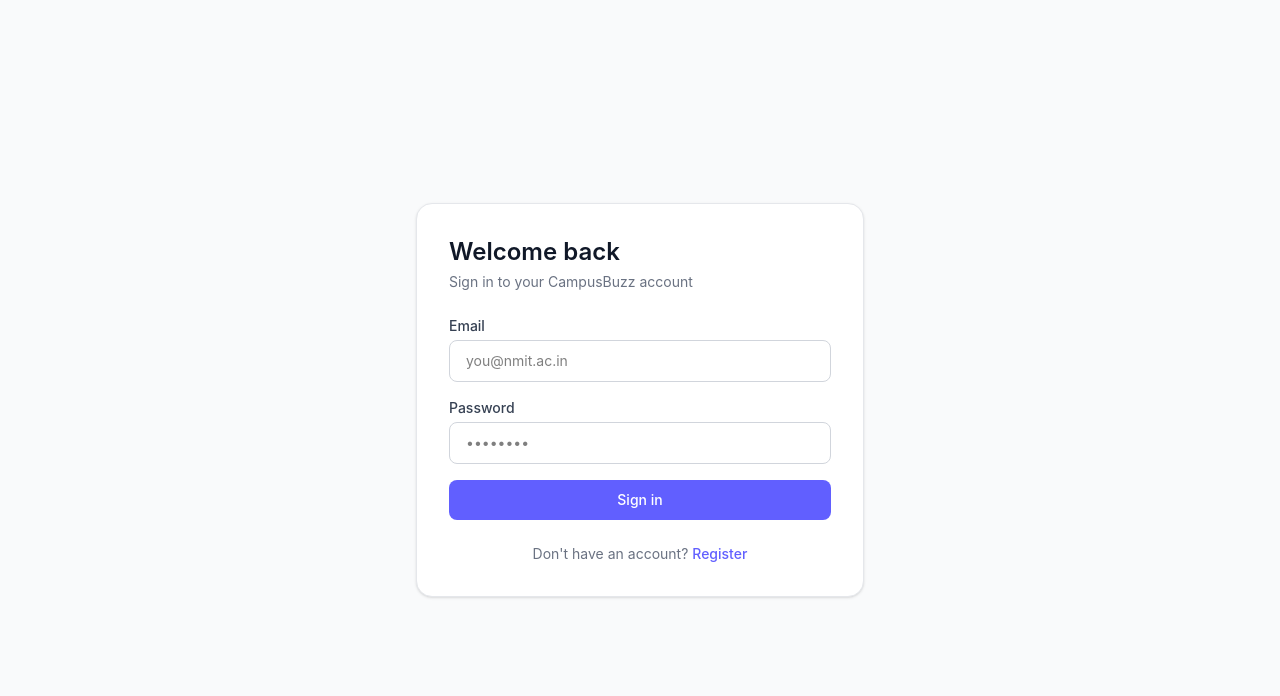
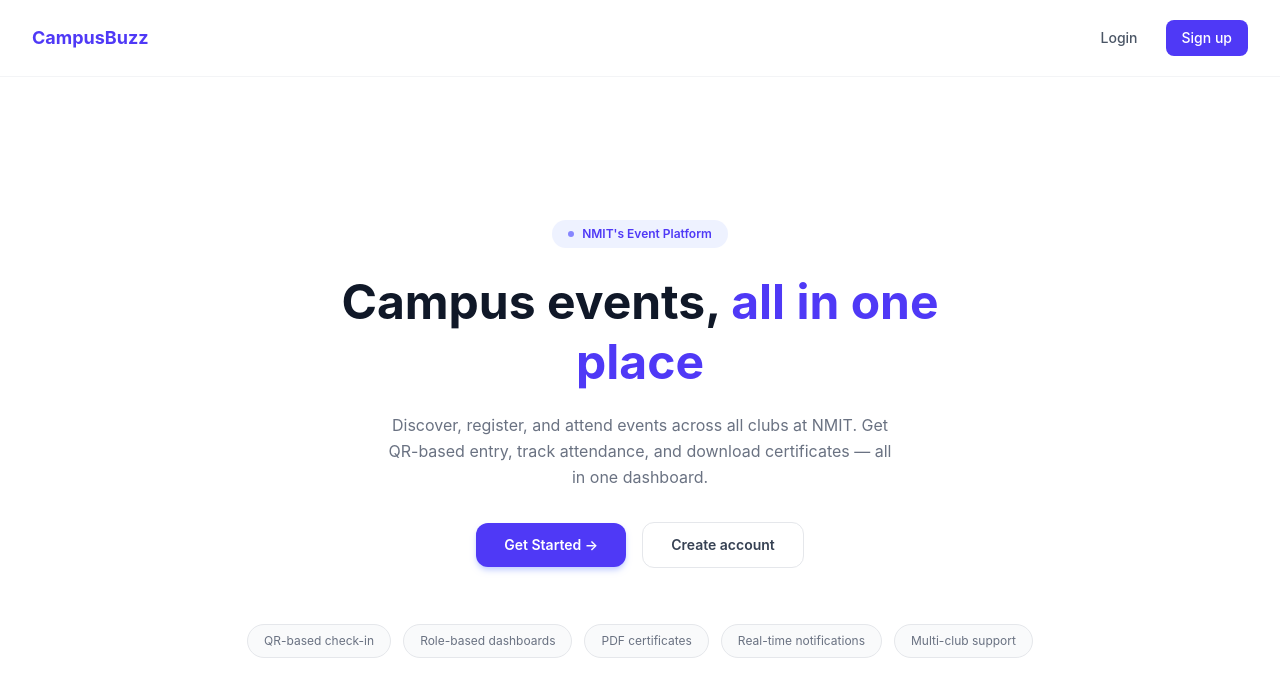
Before and after one commit to Deepanshu4m/campusbuzz, a React app in the folder frontend/: page / in a window 1280 px wide. Before the commit this address led to /login. Shown: the top 696 px of the page. Built offline with nearby package versions, Linux system fonts and the light colour scheme; the HTML template or start-up script is replaced by a standard one.

Commit message:
Enhance UI with animations, toast notifications, and skeleton loaders

```diff
--- a/frontend/package.json
+++ b/frontend/package.json
@@ -13,9 +13,11 @@
     "@reduxjs/toolkit": "^2.11.2",
     "@tailwindcss/vite": "^4.2.2",
     "axios": "^1.15.0",
+    "framer-motion": "^12.38.0",
     "html5-qrcode": "^2.3.8",
     "react": "^19.2.4",
     "react-dom": "^19.2.4",
+    "react-hot-toast": "^2.6.0",
     "react-redux": "^9.2.0",
     "react-router-dom": "^7.14.0",
     "socket.io-client": "^4.8.3",
--- a/frontend/src/App.jsx
+++ b/frontend/src/App.jsx
@@ -1,7 +1,9 @@
 import { BrowserRouter, Routes, Route, Navigate } from "react-router-dom";
 import { Provider } from "react-redux";
+import { Toaster } from "react-hot-toast";
 import { store } from "./redux/store.js";
 import ProtectedRoute from "./components/ProtectedRoute.jsx";
+import Hero from "./pages/Hero.jsx";
 import Login from "./pages/Login.jsx";
 import Register from "./pages/Register.jsx";
 import EventsPage from "./pages/EventsPage.jsx";
@@ -15,9 +17,12 @@
     <Provider store={store}>
       <BrowserRouter>
         <Routes>
+          {/* Public routes */}
+          <Route path="/" element={<Hero />} />
           <Route path="/login" element={<Login />} />
           <Route path="/register" element={<Register />} />
 
+          {/* Protected routes */}
           <Route element={<ProtectedRoute />}>
             <Route path="/events" element={<EventsPage />} />
             <Route path="/my-registrations" element={<MyRegistrations />} />
@@ -26,9 +31,21 @@
             <Route path="/attendance/:eventId" element={<AttendancePage />} />
           </Route>
 
-          <Route path="*" element={<Navigate to="/login" replace />} />
+          <Route path="*" element={<Navigate to="/" replace />} />
         </Routes>
       </BrowserRouter>
+      <Toaster
+        position="top-right"
+        toastOptions={{
+          duration: 3500,
+          style: {
+            borderRadius: "10px",
+            background: "#1e1e2e",
+            color: "#e2e8f0",
+            fontSize: "14px",
+          },
+        }}
+      />
     </Provider>
   );
 }
--- /dev/null
+++ b/frontend/src/components/ui/Skeleton.jsx
@@ -0,0 +1,38 @@
+const Skeleton = ({ className = "" }) => (
+  <div className={`animate-pulse bg-gray-200 rounded-md ${className}`} />
+);
+
+export const EventCardSkeleton = () => (
+  <div className="bg-white rounded-2xl border border-gray-200 shadow-sm overflow-hidden flex flex-col">
+    <Skeleton className="w-full h-40 rounded-none" />
+    <div className="p-4 flex flex-col gap-3">
+      <div className="flex justify-between">
+        <Skeleton className="h-3 w-20" />
+        <Skeleton className="h-3 w-14" />
+      </div>
+      <Skeleton className="h-5 w-3/4" />
+      <Skeleton className="h-3 w-1/2" />
+      <Skeleton className="h-3 w-full" />
+      <Skeleton className="h-3 w-4/5" />
+      <Skeleton className="h-9 w-full mt-2 rounded-lg" />
+    </div>
+  </div>
+);
+
+export const RegistrationCardSkeleton = () => (
+  <div className="bg-white rounded-2xl border border-gray-200 shadow-sm p-5 flex flex-col gap-3">
+    <div className="flex justify-between">
+      <div className="flex flex-col gap-2 flex-1">
+        <Skeleton className="h-5 w-2/3" />
+        <Skeleton className="h-3 w-1/3" />
+        <div className="flex gap-2 mt-1">
+          <Skeleton className="h-5 w-20 rounded-full" />
+          <Skeleton className="h-5 w-16 rounded-full" />
+        </div>
+      </div>
+      <Skeleton className="h-4 w-16" />
+    </div>
+  </div>
+);
+
+export default Skeleton;
--- a/frontend/src/pages/EventsPage.jsx
+++ b/frontend/src/pages/EventsPage.jsx
@@ -1,9 +1,21 @@
 import { useEffect, useState } from "react";
 import { useSelector, useDispatch } from "react-redux";
 import { useNavigate, Link } from "react-router-dom";
+import { motion } from "framer-motion";
+import toast from "react-hot-toast";
 import { logout } from "../redux/slices/authSlice.js";
 import api from "../utils/axios.js";
 import NotificationBell from "../components/NotificationBell.jsx";
+import { EventCardSkeleton } from "../components/ui/Skeleton.jsx";
+
+const cardVariants = {
+  hidden: { opacity: 0, y: 20 },
+  visible: (i) => ({
+    opacity: 1,
+    y: 0,
+    transition: { delay: i * 0.07, duration: 0.4, ease: "easeOut" },
+  }),
+};
 
 function EventsPage() {
   const dispatch = useDispatch();
@@ -13,7 +25,6 @@
   const [events, setEvents] = useState([]);
   const [loading, setLoading] = useState(true);
   const [registeringId, setRegisteringId] = useState(null);
-  const [message, setMessage] = useState({ id: null, text: "", success: false });
 
   useEffect(() => {
     fetchEvents();
@@ -23,8 +34,8 @@
     try {
       const res = await api.get("/events");
       setEvents(res.data.data.events);
-    } catch (err) {
-      console.error("Failed to fetch events", err);
+    } catch {
+      toast.error("Failed to load events");
     } finally {
       setLoading(false);
     }
@@ -32,17 +43,11 @@
 
   const handleRegister = async (eventId) => {
     setRegisteringId(eventId);
-    setMessage({ id: null, text: "", success: false });
-
     try {
       await api.post(`/registrations/${eventId}/register`);
-      setMessage({ id: eventId, text: "Registered successfully!", success: true });
+      toast.success("Registered! Check your email for the QR code.");
     } catch (err) {
-      setMessage({
-        id: eventId,
-        text: err.response?.data?.message || "Registration failed",
-        success: false,
-      });
+      toast.error(err.response?.data?.message || "Registration failed");
     } finally {
       setRegisteringId(null);
     }
@@ -50,20 +55,18 @@
 
   const handleLogout = () => {
     dispatch(logout());
-    navigate("/login");
+    navigate("/");
   };
 
-  const formatDate = (dateStr) => {
-    return new Date(dateStr).toLocaleDateString("en-IN", {
+  const formatDate = (dateStr) =>
+    new Date(dateStr).toLocaleDateString("en-IN", {
       day: "numeric",
       month: "short",
       year: "numeric",
     });
-  };
 
-  const isMyEvent = (event) => {
-    return event.createdBy?._id?.toString() === user?._id?.toString();
-  };
+  const isMyEvent = (event) =>
+    event.createdBy?._id?.toString() === user?._id?.toString();
 
   const canManageAttendance = (event) => {
     if (user?.role === "super_admin") return true;
@@ -73,19 +76,14 @@
 
   return (
     <div className="min-h-screen bg-gray-50">
-
       <div className="bg-white border-b border-gray-200 px-6 py-4 flex items-center justify-between">
         <h1 className="text-lg font-semibold text-indigo-600">CampusBuzz</h1>
         <div className="flex items-center gap-4">
           <NotificationBell />
           <span className="text-sm text-gray-500">Hi, {user?.name}</span>
-          <Link
-            to="/my-registrations"
-            className="text-sm text-indigo-500 hover:underline font-medium"
-          >
+          <Link to="/my-registrations" className="text-sm text-indigo-500 hover:underline font-medium">
             My Registrations
           </Link>
-
           {(user?.role === "club_admin" || user?.role === "super_admin") && (
             <button
               onClick={() => navigate("/club-dashboard")}
@@ -94,7 +92,6 @@
               My Dashboard
             </button>
           )}
-
           {user?.role === "super_admin" && (
             <button
               onClick={() => navigate("/admin")}
@@ -103,7 +100,6 @@
               Admin Dashboard
             </button>
           )}
-
           <button
             onClick={handleLogout}
             className="text-sm text-gray-500 hover:text-red-500 transition"
@@ -117,22 +113,26 @@
         <h2 className="text-xl font-semibold text-gray-900 mb-6">Upcoming Events</h2>
 
         {loading ? (
-          <p className="text-sm text-gray-400">Loading events...</p>
+          <div className="grid grid-cols-1 sm:grid-cols-2 lg:grid-cols-3 gap-6">
+            {Array.from({ length: 6 }).map((_, i) => (
+              <EventCardSkeleton key={i} />
+            ))}
+          </div>
         ) : events.length === 0 ? (
           <p className="text-sm text-gray-400">No events found.</p>
         ) : (
           <div className="grid grid-cols-1 sm:grid-cols-2 lg:grid-cols-3 gap-6">
-            {events.map((event) => (
-              <div
+            {events.map((event, i) => (
+              <motion.div
                 key={event._id}
+                custom={i}
+                variants={cardVariants}
+                initial="hidden"
+                animate="visible"
                 className="bg-white rounded-2xl border border-gray-200 shadow-sm overflow-hidden flex flex-col"
               >
                 {event.banner ? (
-                  <img
-                    src={event.banner}
-                    alt={event.title}
-                    className="w-full h-40 object-cover"
-                  />
+                  <img src={event.banner} alt={event.title} className="w-full h-40 object-cover" />
                 ) : (
                   <div className="w-full h-40 bg-indigo-50 flex items-center justify-center">
                     <span className="text-indigo-300 text-sm">No banner</span>
@@ -144,14 +144,11 @@
                     <span className="text-xs text-indigo-500 font-medium uppercase tracking-wide">
                       {event.category}
                     </span>
-                    <span
-                      className={`text-xs px-2 py-0.5 rounded-full font-medium ${event.status === "upcoming"
-                          ? "bg-green-50 text-green-600"
-                          : event.status === "ongoing"
-                            ? "bg-yellow-50 text-yellow-600"
-                            : "bg-gray-100 text-gray-500"
-                        }`}
-                    >
+                    <span className={`text-xs px-2 py-0.5 rounded-full font-medium ${
+                      event.status === "upcoming" ? "bg-green-50 text-green-600"
+                      : event.status === "ongoing" ? "bg-yellow-50 text-yellow-600"
+                      : "bg-gray-100 text-gray-500"
+                    }`}>
                       {event.status}
                     </span>
                   </div>
@@ -161,15 +158,6 @@
                   <p className="text-xs text-gray-400 mb-4 line-clamp-2">{event.description}</p>
 
                   <div className="mt-auto flex flex-col gap-2">
-                    {message.id === event._id && (
-                      <p
-                        className={`text-xs ${message.success ? "text-green-600" : "text-red-500"
-                          }`}
-                      >
-                        {message.text}
-                      </p>
-                    )}
-
                     <button
                       onClick={() => handleRegister(event._id)}
                       disabled={
@@ -182,10 +170,10 @@
                       {registeringId === event._id
                         ? "Registering..."
                         : !event.isOpen
-                          ? "Closed"
-                          : event.registeredCount >= event.capacity
-                            ? "Full"
-                            : "Register"}
+                        ? "Closed"
+                        : event.registeredCount >= event.capacity
+                        ? "Full"
+                        : "Register"}
                     </button>
 
                     {canManageAttendance(event) && (
@@ -198,7 +186,7 @@
                     )}
                   </div>
                 </div>
-              </div>
+              </motion.div>
             ))}
           </div>
         )}
--- /dev/null
+++ b/frontend/src/pages/Hero.jsx
@@ -0,0 +1,123 @@
+import { useSelector } from "react-redux";
+import { useNavigate } from "react-router-dom";
+import { motion } from "framer-motion";
+
+function Hero() {
+  const navigate = useNavigate();
+  const isAuthenticated = useSelector((state) => state.auth.isAuthenticated);
+
+  const handleCTA = () => {
+    navigate(isAuthenticated ? "/events" : "/login");
+  };
+
+  return (
+    <div className="min-h-screen bg-white flex flex-col">
+      <nav className="flex items-center justify-between px-8 py-5 border-b border-gray-100">
+        <span className="text-lg font-bold text-indigo-600">CampusBuzz</span>
+        <div className="flex items-center gap-3">
+          {isAuthenticated ? (
+            <button
+              onClick={() => navigate("/events")}
+              className="px-4 py-2 bg-indigo-600 text-white text-sm font-medium rounded-lg hover:bg-indigo-700 transition"
+            >
+              Go to Events
+            </button>
+          ) : (
+            <>
+              <button
+                onClick={() => navigate("/login")}
+                className="px-4 py-2 text-sm text-gray-600 hover:text-indigo-600 font-medium transition"
+              >
+                Login
+              </button>
+              <button
+                onClick={() => navigate("/register")}
+                className="px-4 py-2 bg-indigo-600 text-white text-sm font-medium rounded-lg hover:bg-indigo-700 transition"
+              >
+                Sign up
+              </button>
+            </>
+          )}
+        </div>
+      </nav>
+
+      <main className="flex-1 flex flex-col items-center justify-center text-center px-6 py-20">
+        <motion.div
+          initial={{ opacity: 0, y: 10 }}
+          animate={{ opacity: 1, y: 0 }}
+          transition={{ duration: 0.4 }}
+          className="inline-flex items-center gap-2 bg-indigo-50 text-indigo-600 text-xs font-semibold px-4 py-1.5 rounded-full mb-6"
+        >
+          <span className="w-1.5 h-1.5 rounded-full bg-indigo-500 animate-pulse" />
+          NMIT's Event Platform
+        </motion.div>
+
+        <motion.h1
+          initial={{ opacity: 0, y: 20 }}
+          animate={{ opacity: 1, y: 0 }}
+          transition={{ duration: 0.5, delay: 0.1 }}
+          className="text-5xl font-bold text-gray-900 leading-tight max-w-2xl"
+        >
+          Campus events,{" "}
+          <span className="text-indigo-600">all in one place</span>
+        </motion.h1>
+
+        <motion.p
+          initial={{ opacity: 0, y: 20 }}
+          animate={{ opacity: 1, y: 0 }}
+          transition={{ duration: 0.5, delay: 0.2 }}
+          className="mt-5 text-base text-gray-500 max-w-lg leading-relaxed"
+        >
+          Discover, register, and attend events across all clubs at NMIT.
+          Get QR-based entry, track attendance, and download certificates — all in one dashboard.
+        </motion.p>
+
+        <motion.div
+          initial={{ opacity: 0, y: 20 }}
+          animate={{ opacity: 1, y: 0 }}
+          transition={{ duration: 0.5, delay: 0.3 }}
+          className="mt-8 flex items-center gap-4"
+        >
+          <button
+            onClick={handleCTA}
+            className="px-7 py-3 bg-indigo-600 text-white text-sm font-semibold rounded-xl hover:bg-indigo-700 transition shadow-md shadow-indigo-200"
+          >
+            {isAuthenticated ? "Browse Events →" : "Get Started →"}
+          </button>
+          {!isAuthenticated && (
+            <button
+              onClick={() => navigate("/register")}
+              className="px-7 py-3 text-sm font-semibold text-gray-700 border border-gray-200 rounded-xl hover:border-indigo-300 hover:text-indigo-600 transition"
+            >
+              Create account
+            </button>
+          )}
+        </motion.div>
+
+        <motion.div
+          initial={{ opacity: 0 }}
+          animate={{ opacity: 1 }}
+          transition={{ duration: 0.6, delay: 0.5 }}
+          className="mt-14 flex flex-wrap justify-center gap-3"
+        >
+          {[
+            "QR-based check-in",
+            "Role-based dashboards",
+            "PDF certificates",
+            "Real-time notifications",
+            "Multi-club support",
+          ].map((feat) => (
+            <span
+              key={feat}
+              className="text-xs text-gray-500 bg-gray-50 border border-gray-200 px-4 py-2 rounded-full"
+            >
+              {feat}
+            </span>
+          ))}
+        </motion.div>
+      </main>
+    </div>
+  );
+}
+
+export default Hero;
--- a/frontend/src/pages/MyRegistrations.jsx
+++ b/frontend/src/pages/MyRegistrations.jsx
@@ -1,7 +1,9 @@
 import { useEffect, useState } from "react";
 import { Link } from "react-router-dom";
+import toast from "react-hot-toast";
 import api from "../utils/axios.js";
 import QRDisplay from "../components/QRDisplay.jsx";
+import { RegistrationCardSkeleton } from "../components/ui/Skeleton.jsx";
 
 const BADGE_META = {
   first_event: { label: "First Event", emoji: "🎉", desc: "Attended your first event" },
@@ -57,7 +59,7 @@
       link.remove();
       window.URL.revokeObjectURL(url);
     } catch {
-      alert("Could not download. Make sure the event is marked completed.");
+      toast.error("Could not download. Make sure the event is marked completed.");
     } finally {
       setDownloadingId(null);
     }
@@ -109,7 +111,11 @@
         <h2 className="text-xl font-semibold text-gray-900 mb-6">My Registrations</h2>
 
         {loading ? (
-          <p className="text-sm text-gray-400">Loading...</p>
+          <div className="flex flex-col gap-4">
+            {Array.from({ length: 3 }).map((_, i) => (
+              <RegistrationCardSkeleton key={i} />
+            ))}
+          </div>
         ) : registrations.length === 0 ? (
           <div className="text-center py-16">
             <p className="text-gray-400 text-sm mb-3">You haven't registered for any events yet.</p>
@@ -128,14 +134,12 @@
                       {formatDate(reg.event?.date)} · {reg.event?.venue}
                     </p>
                     <div className="flex items-center gap-2 mt-2">
-                      <span className={`text-xs px-2 py-0.5 rounded-full font-medium ${
-                        reg.attended ? "bg-green-50 text-green-600" : "bg-yellow-50 text-yellow-600"
-                      }`}>
+                      <span className={`text-xs px-2 py-0.5 rounded-full font-medium ${reg.attended ? "bg-green-50 text-green-600" : "bg-yellow-50 text-yellow-600"
+                        }`}>
                         {reg.attended ? "Attended ✓" : "Not attended yet"}
                       </span>
-                      <span className={`text-xs px-2 py-0.5 rounded-full font-medium ${
-                        reg.event?.status === "upcoming" ? "bg-indigo-50 text-indigo-500" : "bg-gray-100 text-gray-500"
-                      }`}>
+                      <span className={`text-xs px-2 py-0.5 rounded-full font-medium ${reg.event?.status === "upcoming" ? "bg-indigo-50 text-indigo-500" : "bg-gray-100 text-gray-500"
+                        }`}>
                         {reg.event?.status}
                       </span>
                     </div>
```
Also changed, not shown: 1 other file (tests, documents, lock files or other folders).
